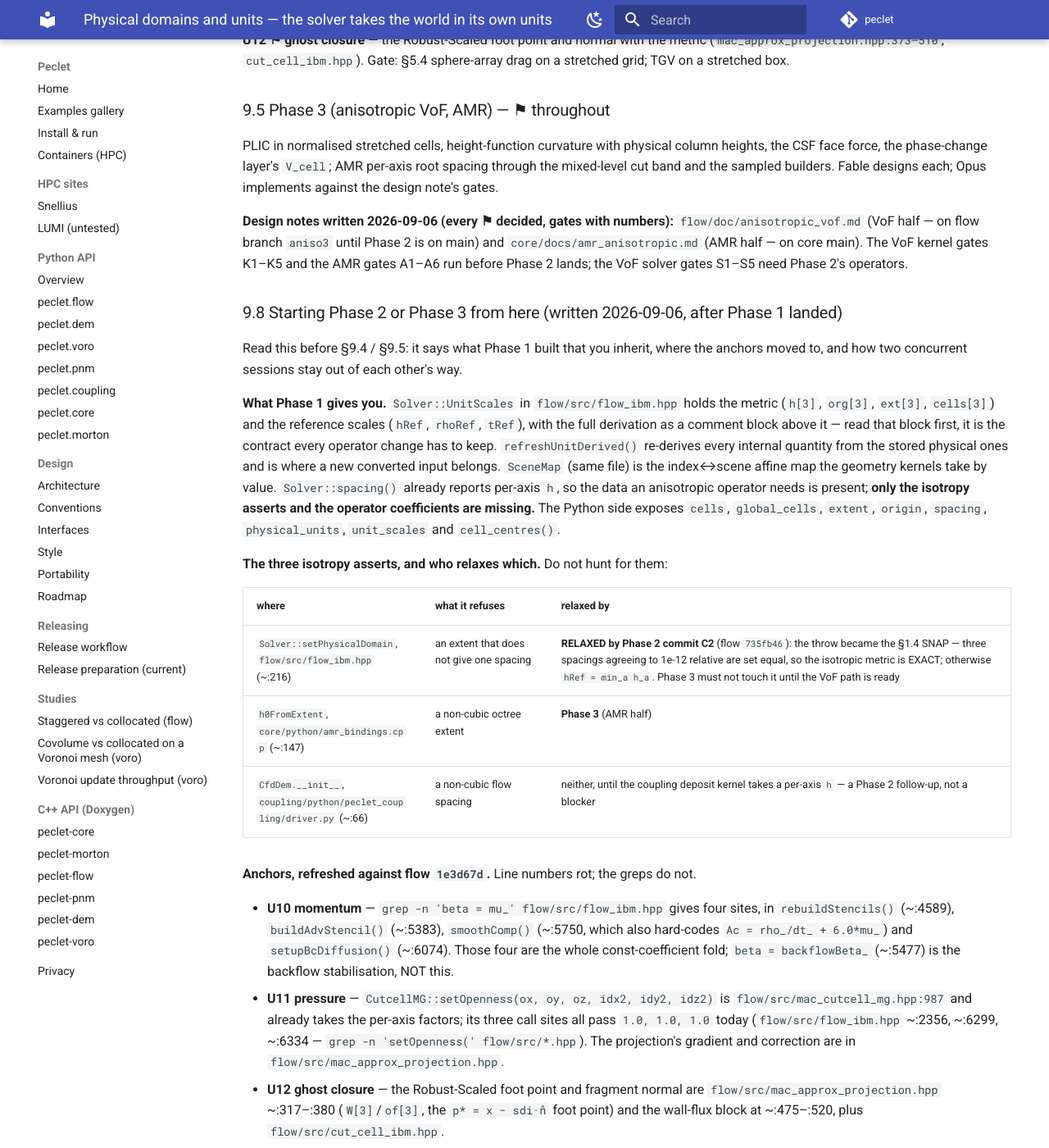
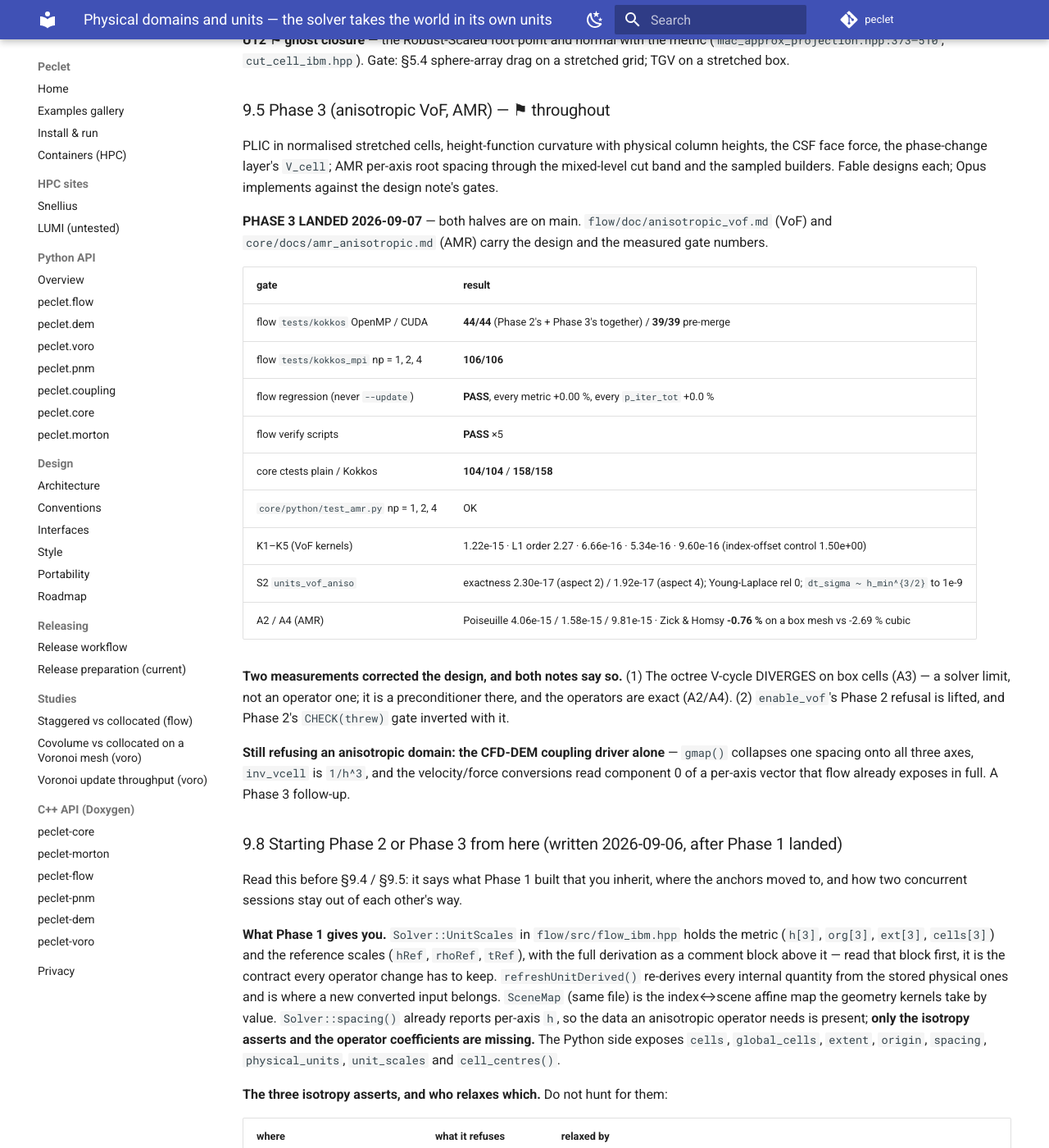
Before and after one commit to computational-chemical-engineering/peclet, an MkDocs documentation site: the page built from docs/PHYSICAL_UNITS_PLAN.md, in a window 1280 px wide and 1400 px high, scrolled down 10256 px. Shown: the whole window at 82% size. Built offline with MkDocs 1.6.1 and Material for MkDocs 9.7.7, drawn with Linux system fonts in a browser that asks for light colours; comment, search, counter and statistics services are not loaded.

Commit message:
bump flow to the anisotropic VoF half — PHASE 3 of the physical-domains refactor is complete
flow 4a0c54f. Both halves of Phase 3 are now on main (core landed 2026-09-06). PHYSICAL_UNITS_PLAN
§9.5 records the gate table: flow tests/kokkos 44/44 and tests/kokkos_mpi 106/106 on the merged
tree, the regression suite PASS at +0.00 % on every metric, five verify scripts PASS, core 104/104
and 158/158, test_amr.py at np=1,2,4.

Two measurements corrected the design and both notes say so: the octree V-cycle diverges on box
cells (a solver limit — the operators are exact, A2 1e-15 and A4 -0.76 %), and Phase 2's
`enable_vof` isotropy refusal is lifted, inverting the gate that pinned it.

The CFD-DEM coupling driver is now the only consumer in the suite that refuses an anisotropic
domain; the three reasons are named in the plan and in Phase 2's admissibility table.

Co-Authored-By: Claude Opus 5 <noreply@anthropic.com>
Claude-Session: https://claude.ai/code/session_01Ad6J2id7ig4LfsyWA17jnx

```diff
--- a/docs/PHYSICAL_UNITS_PLAN.md
+++ b/docs/PHYSICAL_UNITS_PLAN.md
@@ -402,10 +402,29 @@ PLIC in normalised stretched cells, height-function curvature with physical colu
 force, the phase-change layer's `V_cell`; AMR per-axis root spacing through the mixed-level cut band and
 the sampled builders. Fable designs each; Opus implements against the design note's gates.
 
-**Design notes written 2026-09-06 (every ⚑ decided, gates with numbers):**
-`flow/doc/anisotropic_vof.md` (VoF half — on flow branch `aniso3` until Phase 2 is on main) and
-`core/docs/amr_anisotropic.md` (AMR half — on core main). The VoF kernel gates K1–K5 and the AMR
-gates A1–A6 run before Phase 2 lands; the VoF solver gates S1–S5 need Phase 2's operators.
+**PHASE 3 LANDED 2026-09-07** — both halves are on main. `flow/doc/anisotropic_vof.md` (VoF) and
+`core/docs/amr_anisotropic.md` (AMR) carry the design and the measured gate numbers.
+
+| gate | result |
+|---|---|
+| flow `tests/kokkos` OpenMP / CUDA | **44/44** (Phase 2's + Phase 3's together) / **39/39** pre-merge |
+| flow `tests/kokkos_mpi` np = 1, 2, 4 | **106/106** |
+| flow regression (never `--update`) | **PASS**, every metric +0.00 %, every `p_iter_tot` +0.0 % |
+| flow verify scripts | **PASS** ×5 |
+| core ctests plain / Kokkos | **104/104** / **158/158** |
+| `core/python/test_amr.py` np = 1, 2, 4 | OK |
+| K1–K5 (VoF kernels) | 1.22e-15 · L1 order 2.27 · 6.66e-16 · 5.34e-16 · 9.60e-16 (index-offset control 1.50e+00) |
+| S2 `units_vof_aniso` | exactness 2.30e-17 (aspect 2) / 1.92e-17 (aspect 4); Young-Laplace rel 0; `dt_sigma ~ h_min^{3/2}` to 1e-9 |
+| A2 / A4 (AMR) | Poiseuille 4.06e-15 / 1.58e-15 / 9.81e-15 · Zick & Homsy **-0.76 %** on a box mesh vs -2.69 % cubic |
+
+**Two measurements corrected the design, and both notes say so.** (1) The octree V-cycle DIVERGES
+on box cells (A3) — a solver limit, not an operator one; it is a preconditioner there, and the
+operators are exact (A2/A4). (2) `enable_vof`'s Phase 2 refusal is lifted, and Phase 2's
+`CHECK(threw)` gate inverted with it.
+
+**Still refusing an anisotropic domain: the CFD-DEM coupling driver alone** — `gmap()` collapses
+one spacing onto all three axes, `inv_vcell` is `1/h^3`, and the velocity/force conversions read
+component 0 of a per-axis vector that flow already exposes in full. A Phase 3 follow-up.
 
 ### 9.8 Starting Phase 2 or Phase 3 from here (written 2026-09-06, after Phase 1 landed)
 
```
